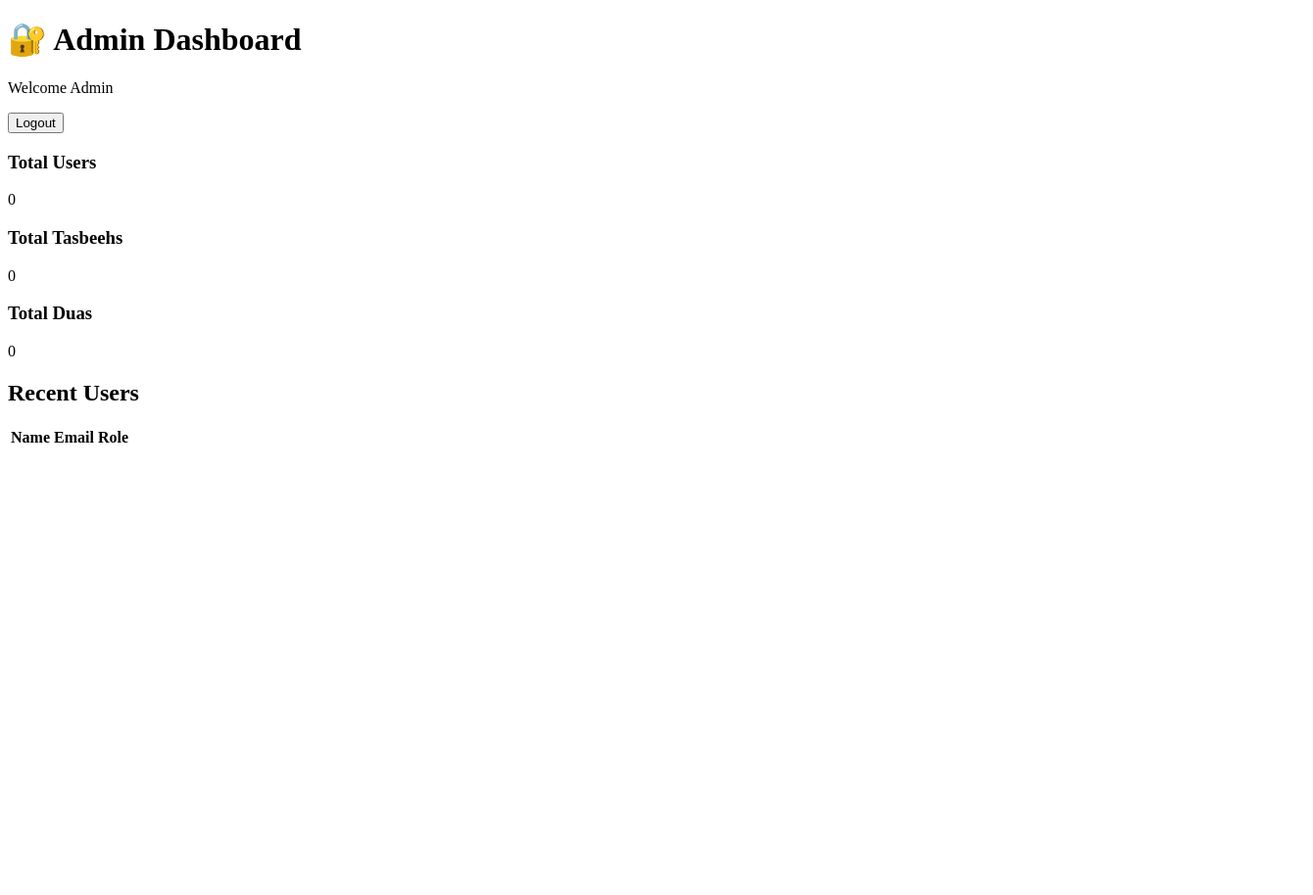
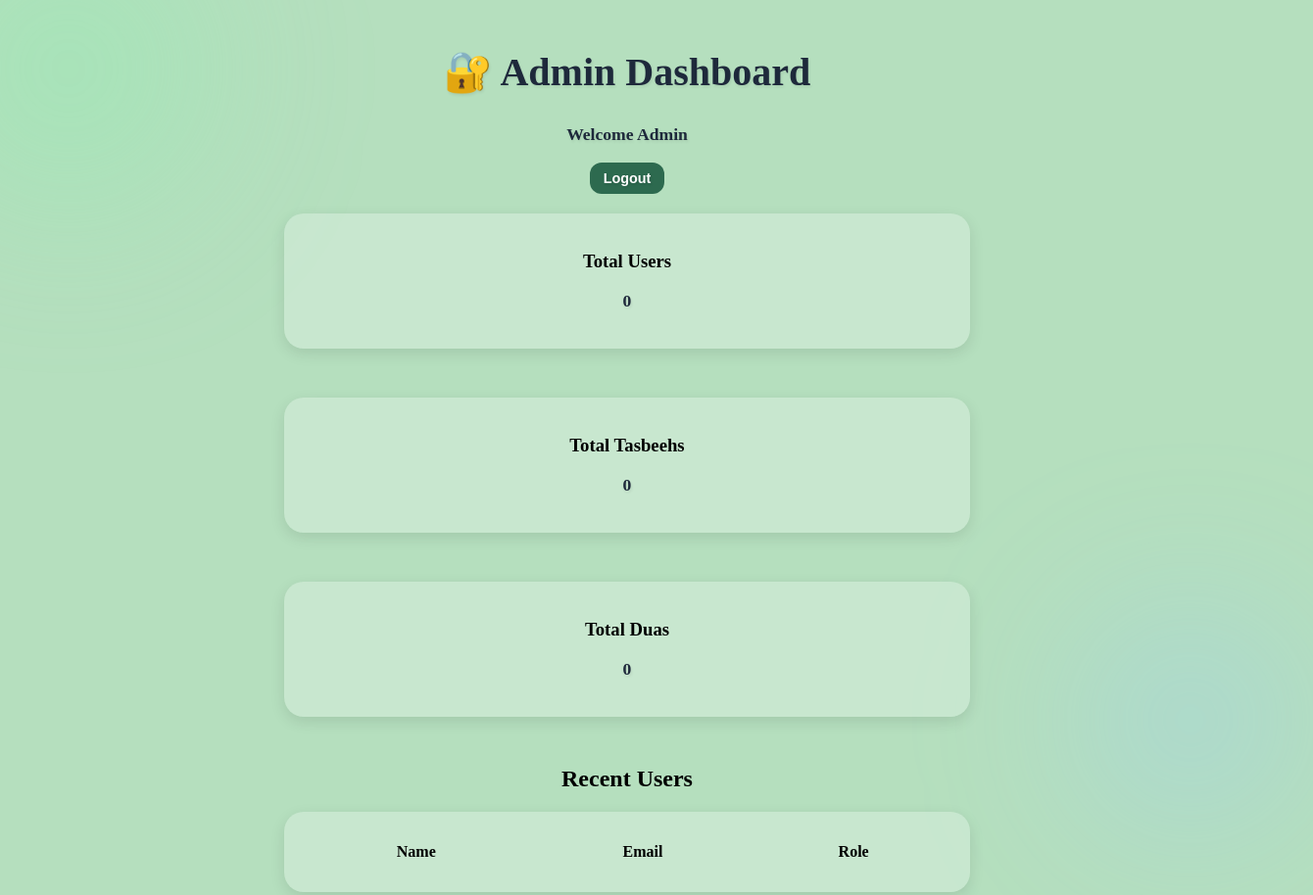
Before and after one commit to hafsa-nazir03/tasbeeh-tracker-frontend, a plain HTML site: page admin.html in a window 1280 px wide. Shown: the top 914 px of the page at 98% size, 1340 px wide, since content can reach past the window. Before the commit the page ends 800 px from the top, so only its background shows below. Drawn offline with Linux system fonts and the light colour scheme; no server answers; sample sign-in values are in the browser's storage; a web font is replaced by a local one.

Commit message:
modified UI

```diff
--- /dev/null
+++ b/admin.css
@@ -0,0 +1,154 @@
+@import url('https://fonts.googleapis.com/css2?family=Libertinus+Serif:ital,wght@0,400;0,600;0,700;1,400;1,600;1,700&display=swap');
+html,
+body{
+    margin: 0;
+    padding: 0;
+    overflow-x: hidden;
+}
+
+body{
+    font-family: "Libertinus Serif", serif;
+     background-color: #b5dfbe;
+     text-align: center;
+
+}
+
+h1{
+    margin-top: 50px;
+    margin-bottom: 30px;
+    font-size: 2.5rem;
+    font-weight: 700;
+    color: #1E293B;
+    text-shadow: 1px 2px 3px rgba(0, 0, 0, 0.08);
+   text-align: center;
+}
+
+p{
+    color: #1E293B;
+    font-weight: 700;
+    font-size: 1.1rem;
+     text-shadow: 1px 2px 3px rgba(0, 0, 0, 0.08);
+}
+
+.stat-card{
+    background: rgba(255,255,255,0.25);
+    border-radius: 20px;
+    width: 100%;
+    max-width: 700px;
+    margin: 20px auto;/* centers the form*/
+    padding: 20px;/* fpr responsiveness*/
+    box-sizing: border-box;
+    margin-bottom: 50px;
+    box-shadow: 0 5px 15px rgba(0,0,0,0.1);
+     transition: all 0.3s ease;
+     cursor: text;
+}
+
+.stat-card:hover{
+    transform: translateY(-10px);
+ box-shadow: 0 10px 25px rgba(0,0,0,0.25);
+}
+
+.table-container {
+    width: 100%;
+    max-width: 700px;
+    margin: 20px auto 50px;
+    padding: 20px;
+    box-sizing: border-box;
+    background: rgba(255,255,255,0.25);
+    border-radius: 20px;
+    box-shadow: 0 5px 15px rgba(0,0,0,0.1);
+    overflow-x: auto;
+    transition: 0.3s ease;
+    }
+
+    table {
+        width: 100%;
+    min-width: 500px;
+    border-collapse: collapse;
+    border-radius: 10px;
+    overflow: hidden;
+    }
+
+    th,
+    td {
+        padding: 12px;
+        text-align: center;
+    white-space: nowrap;
+    }
+
+.table-container:hover{
+    transform: translateY(-10px);
+ box-shadow: 0 10px 25px rgba(0,0,0,0.25);
+}
+
+
+
+#logoutBtn{
+   color: white;
+    background: #2d6a4f;
+    padding: 8px 14px;
+    border-radius: 12px;
+    border: none;
+    display: inline-block;
+    text-decoration: none;
+    font-weight: 600;
+    text-shadow: 1px 1px 3px rgba(0,0,0,0.15);
+    font-size: 0.9rem;
+    transition: 0.3s ease;
+    cursor: pointer;
+}
+
+#logoutBtn:hover{
+    background: #1b4332;
+    transform: translateY(-2px);
+}
+.blob{
+    position: absolute;
+    border-radius: 50%;
+    filter: blur(80px);
+    z-index: -1;
+}
+
+.blob-1{
+    width: 300px;
+    height: 300px;
+    background: rgba(134, 239, 172, 0.28);
+     top: -80px;
+     left: -80px;
+}
+
+.blob-2{
+    width: 250px;
+    height: 250px;
+     background: rgba(147, 197, 253, 0.25);
+    bottom: -60px;
+    right: -60px;
+}
+
+@media (max-width: 900px) {
+
+    h1 {
+        font-size: 2.2rem;
+        margin-top: 80px;
+    }
+
+    p {
+        font-size: 1rem;
+    }
+
+    .stat-card {
+        width: 90%;
+        max-width: 700px;
+        margin-bottom: 30px;
+    }
+
+    .table-container {
+        width: 90%;
+    }
+
+    th,
+    td {
+        padding: 10px;
+    }
+}
--- a/admin.html
+++ b/admin.html
@@ -4,10 +4,14 @@
     <meta charset="UTF-8">
     <meta name="viewport" content="width=device-width, initial-scale=1.0">
     <title>Admin Dashboard</title>
+    <link rel="icon" type="images/png" href="images/Dashboard.png"  alt="Tasbeeh Dashboard logo">
+    <link rel="stylesheet" href="admin.css">
 </head>
 <body>
     <h1>🔐 Admin Dashboard</h1>
     <p>Welcome Admin</p>
+    <div class="blob blob-1"></div>
+    <div class="blob blob-2"></div>
     <button id="logoutBtn">Logout</button>
 
     <!--Stats Section: -->
@@ -29,7 +33,7 @@
     </section>
 
     <!--recent users: -->
-    <section class="resent-users">
+    <section class="recent-users">
         <h2>Recent Users</h2>
 
         <div class="table-container">
--- a/admin.js
+++ b/admin.js
@@ -27,7 +27,7 @@ async function loadAdminDashboard() {
         const recentUsersBody = document.getElementById("recentUsersBody");
         recentUsersBody.innerHTML = "";
 
-        data.forEach(function(user){
+        data.recentUsers.forEach(function(user){
         const row = document.createElement("tr");
 
         row.innerHTML = `<td>${user.name}</td>
--- a/duas.css
+++ b/duas.css
@@ -1,4 +1,4 @@
-@import url('https://fonts.googleapis.com/css2?family=Libertinus+Serif:ital,wght@0,400;0,600;0,700;1,400;1,600;1,700&family=Plus+Jakarta+Sans:ital,wght@0,200..800;1,200..800&family=Tajawal:wght@200;300;400;500;700;800;900&display=swap');
+@import url('https://fonts.googleapis.com/css2?family=Libertinus+Serif:ital,wght@0,400;0,600;0,700;1,400;1,600;1,700&display=swap');
 html,
 body{
     margin: 0;
@@ -7,7 +7,7 @@ body{
 }
 
 body{
-    font-family: "Plus Jakarta Sans", sans-serif;
+    font-family: "Libertinus Serif", serif;
      background-color: #b5dfbe;
 }
 
```
Also changed, not shown: login.js (+10 -1 lines).
